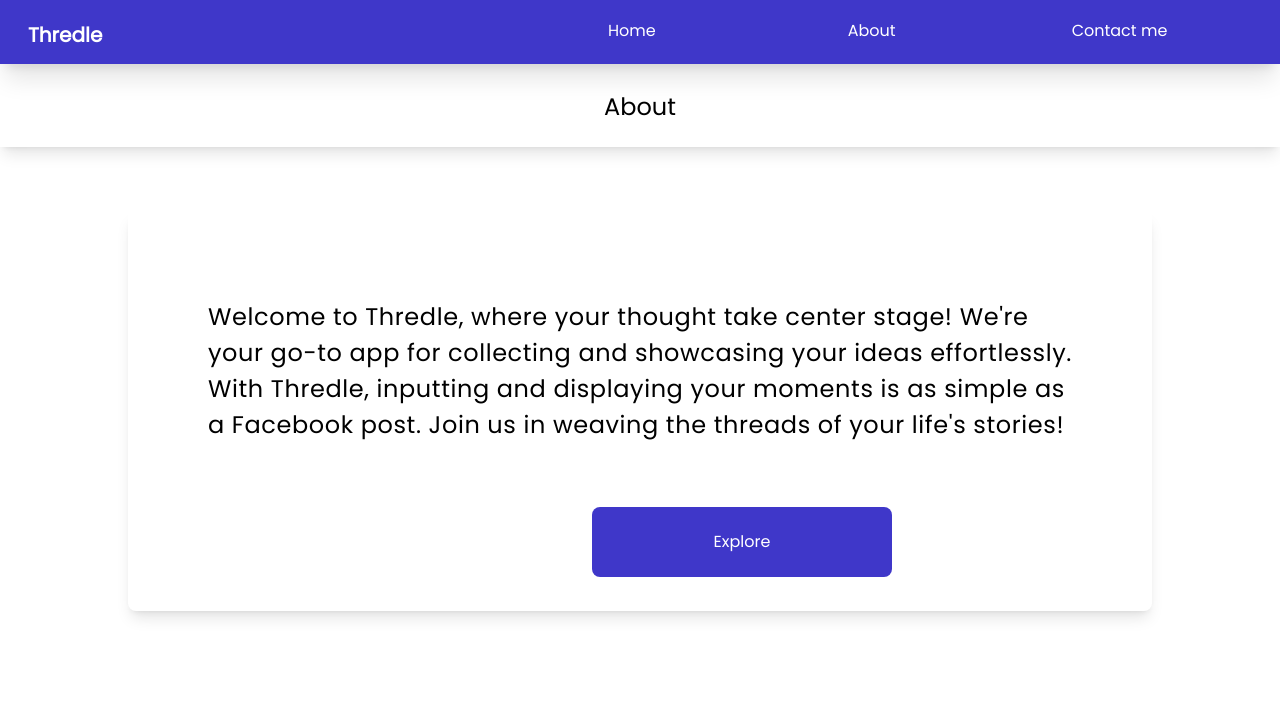
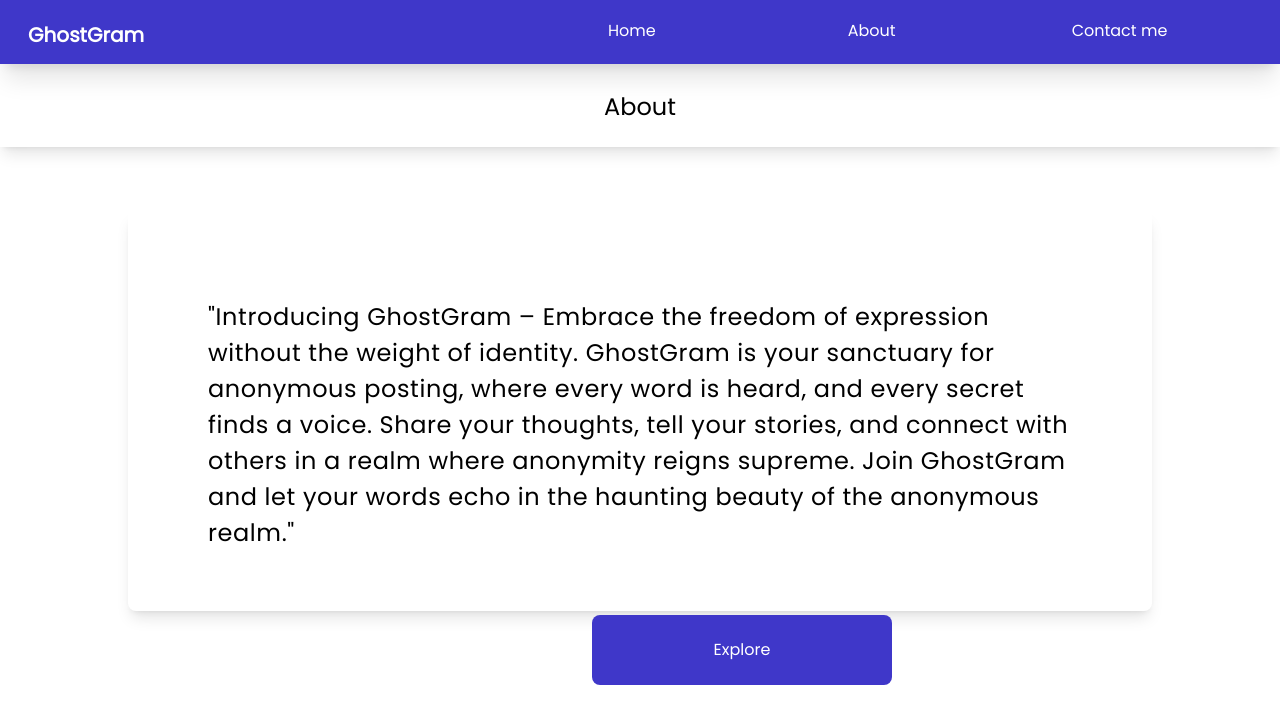
Before and after one commit to divinegodwin/GhostGram, a Next.js app: page /About in a window 1280 px wide. Shown: the top 724 px of the page. Built offline with nearby package versions, Linux system fonts and the light colour scheme.

Commit message:
changed name

```diff
--- a/app/About/page.jsx
+++ b/app/About/page.jsx
@@ -5,22 +5,22 @@ const About = () =>{
     return(
 
         <div>
-            <Navbar h1 ="About Thredle" />
+            <Navbar h1 ="About" />
 
 <div className="flex justify-center p-6 shadow-lg">
             <h1 className="text-2xl justify-center">About</h1>
 
             </div>
 
-            <div className=" about-container mt-10 py-2  ml-5 w-[90%] h-[400px] rounded-lg shadow-lg">
+            <div className=" about-container mt-10 py-2  ml-5 w-[90%] h-[430px] rounded-lg shadow-lg">
                <div>
                 <p className=" about-description tracking-wide flex justify-center pt-4">
-                Welcome to Thredle,
-                where your thought take center stage! We're your go-to app for
-                 collecting and showcasing your ideas effortlessly.
-                 With Thredle, inputting and displaying your moments is
-                  as simple as a Facebook post. Join us in weaving the threads
-                  of your life's stories!
+                "Introducing GhostGram – Embrace the freedom of expression without the weight of identity.
+                GhostGram is your sanctuary for anonymous posting, where every word is heard, and every secret
+                 finds a voice. Share your thoughts, tell your stories, and connect with others in a realm where
+                  anonymity reigns supreme. Join GhostGram and let your words echo in the haunting beauty of the
+                  anonymous realm."
+
                 </p>
             </div>
 
--- a/app/Navbar/Navbar.jsx
+++ b/app/Navbar/Navbar.jsx
@@ -17,7 +17,7 @@ export const Navbar = () => {
     <div>
         <div className="p-5 shadow-xl text-white flex flex-row gap-60 bg-[#3f37c9] h-[4rem] w-[100%]">
       <div className="ml-2">
-        <h1 className="header">Thredle</h1>
+        <h1 className="header">GhostGram</h1>
       </div>
 
       <div className="nav-icon h-[30px] w-[30px]" onClick={toggleNav}>
--- a/app/Posts/page.jsx
+++ b/app/Posts/page.jsx
@@ -264,7 +264,7 @@ console.log(likeCounter)
 
         <div className="mt-[4rem] ml-12 ">
           <p className="example-text text-[18px] pb-8">
-            Hello and welcome to Thredle, users are set anonymously by the system but can choose to be known.
+            Hello and welcome to GhostGram, users are set anonymously by the system but can choose to be known.
             <br />
             <strong>MORE FEATURES COMING SOON!</strong>
           </p>
```
